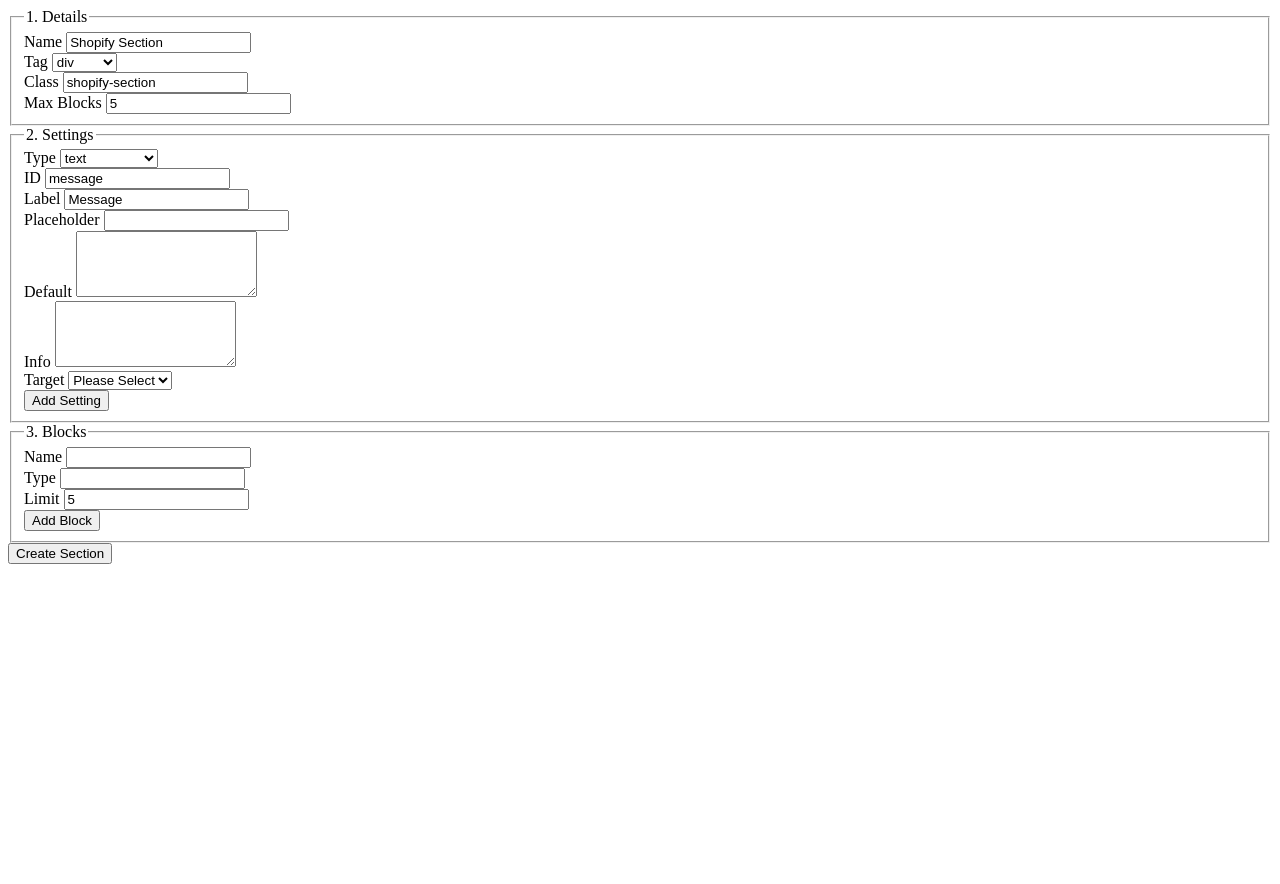
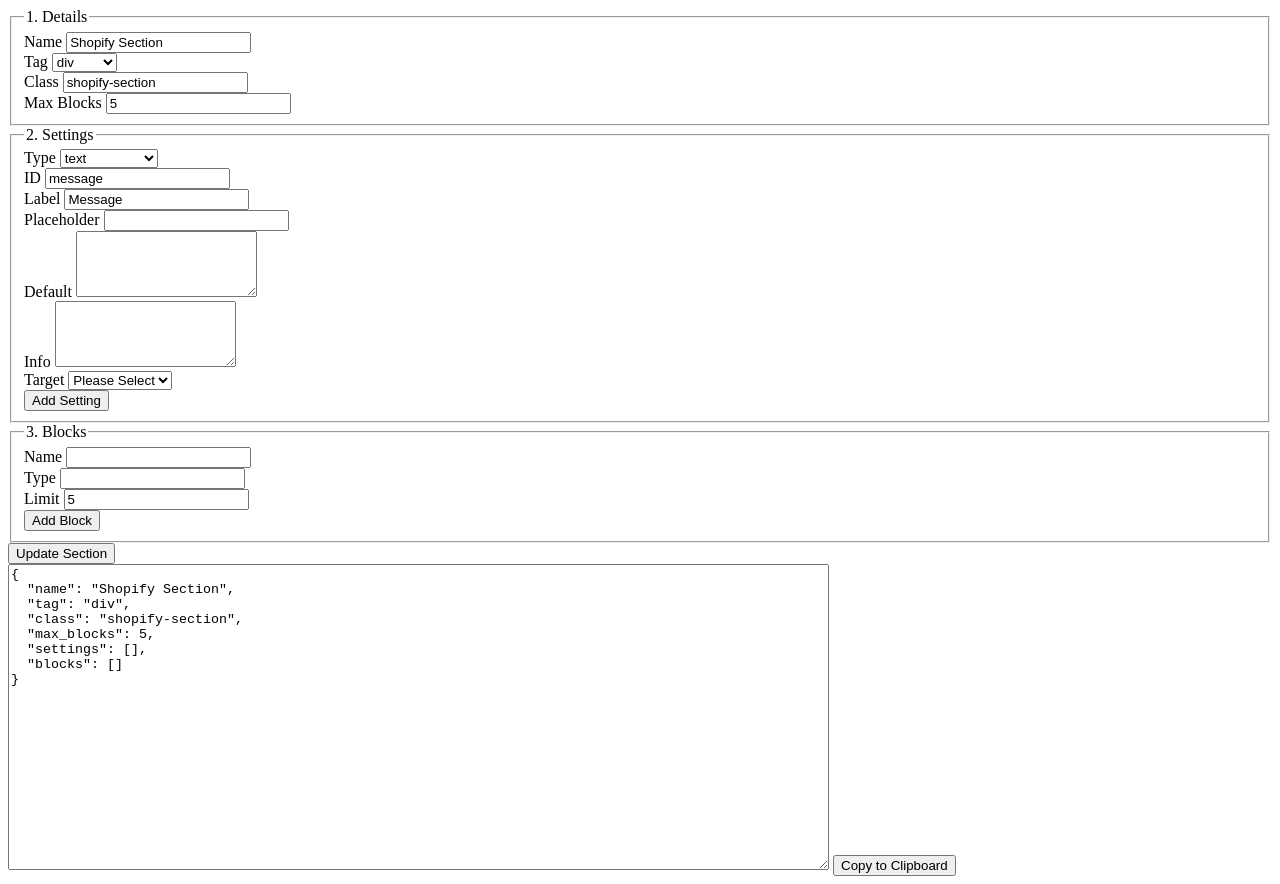
Before and after one commit to markmead/shopify-schema, a plain HTML site: page index.html in a window 1280 px wide. Before the commit the page ends 800 px from the top, so only its background shows below. Drawn offline with nearby package versions, Linux system fonts and the light colour scheme.

Commit message:
feat(add copy to clipboard)

```diff
--- a/index.html
+++ b/index.html
@@ -262,7 +262,7 @@
         </fieldset>
 
         <button type="submit">
-          Create Section
+          Update Section
         </button>
       </form>
 
@@ -308,12 +308,30 @@
           </div>
         </template>
       </div>
+
+      <textarea
+        x-text="JSON.stringify(data, null, 2)"
+        rows="20"
+        cols="100"
+
+      ></textarea>
+
+      <button
+        type="button"
+        @click="copyToClipboard"
+      >
+        Copy to Clipboard
+      </button>
     </section>
   </main>
 
   <script>
     document.addEventListener('alpine:init', () => {
       Alpine.data('schema', () => ({
+        init() {
+          this.createSection()
+        },
+
         details: {
           name: 'Shopify Section',
           tag: 'div',
@@ -373,6 +391,8 @@
         // },
 
         target: '',
+
+        data: '',
 
         addSetting() {
           let target = this.target
@@ -457,7 +477,14 @@
             blocks: this.blocks,
           };
 
-          console.log(data);
+          this.data = data
+        },
+
+        copyToClipboard() {
+          let textarea = document.getElementById('textarea')
+
+          textarea.select()
+          document.execCommand('copy')
         },
 
         shouldShow(input) {
```
